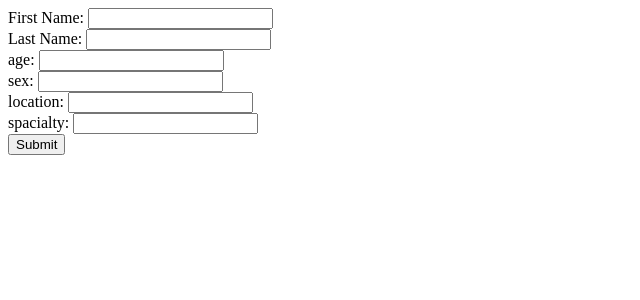
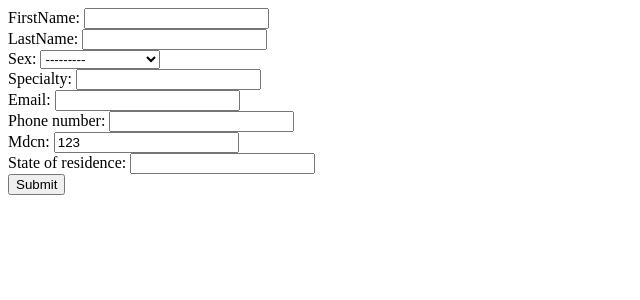
Before and after one commit to kandan200/ahead-ahead, a Django app: page /sign-up/ in a window 1280 px wide. Shown: the top 300 px of the page, without its empty margins (0-640 px from the left). Run offline with Django 4.2, Linux system fonts and the light colour scheme.

Commit message:
I've made some progress with my model, views and forms. In this commit I've sorted out the model and forms  for user-profile, Ive also sorted out the views around the signup form manipulation including views for handling validated form data. Aluta continua

```diff
--- a/docProject/docApp/forms.py
+++ b/docProject/docApp/forms.py
@@ -1,9 +1,10 @@
 from django import forms
+from django.forms import ModelForm
+from docApp.models import UserProfile
+from django.forms.widgets import NumberInput
 
-class SignUpForm(forms.Form):
-    firstName = forms.CharField(label='First Name', max_length=100)
-    lastName = forms.CharField(label='Last Name', max_length=100)
-    age = forms.IntegerField(label='age')
-    sex = forms.CharField(label='sex', max_length=50)
-    location = forms.CharField(label='location', max_length=100)
-    specialty = forms.CharField(label='spacialty', max_length=100)
+
+class SignUpForm(ModelForm):
+    class Meta:
+        model = UserProfile
+        fields = '__all__'
--- a/docProject/docApp/models.py
+++ b/docProject/docApp/models.py
@@ -1,19 +1,28 @@
 from django.db import models
-from django.utils import timezone
 # Create your models here.
 
-class SignUp(models.Model):
+
+gender = (
+    ('M', 'Male'),
+    ('F', 'Female'),
+    ('P', 'Prefer not to say')
+)
+class UserProfile(models.Model):
     firstName = models.CharField(max_length=100)
     lastName = models.CharField(max_length=100)
-    date_of_birth = models.DateTimeField(default=timezone.now, null=True)
-    sex = models.CharField(max_length=50)
+    # date_of_birth = models.DateTimeField(null=True)
+    sex = models.CharField(choices=gender, max_length=20)
     specialty = models.CharField(max_length=100)
     email = models.EmailField()
     phone_number = models.IntegerField(null=True)
-    mdcn_folio_number = models.IntegerField(null=False)
+    mdcn = models.IntegerField(null=False, primary_key=True, default=123)
     state_of_residence = models.CharField(max_length=30, null=True)
-    year_of_graduation = models.DateTimeField(null=True)
-    certificate = models.FileField(null=True)
+    # year_of_graduation = models.DateTimeField(null=True)
+    # certificate = models.FileField(null=True)
+    # avatar = models.ImageField(null=True)
 
     def __str__(self):
-        return '%s' %('Dr ', self.firstName )
+        return f"Dr, {self.lastName}, {self.firstName}"
+
+    class Meta:
+        db_table = 'User Profile'
--- /dev/null
+++ b/docProject/docApp/templates/profile.html
@@ -0,0 +1 @@
+<h1>Hello Dr {{ user.firstName }}</h1>
--- a/docProject/docApp/templates/signUp.html
+++ b/docProject/docApp/templates/signUp.html
@@ -1,4 +1,4 @@
-<form action="/sign-up/" method="post">
+<form action="{% url 'docApp:sign-up' %}" method="post">
   {% csrf_token %} {{ form.non_field_errors }} {% for field in form %}
   <div class="fieldWrapper">
     {{ field.errors }} {{ field.label_tag }} {{ field }}
--- a/docProject/docApp/urls.py
+++ b/docProject/docApp/urls.py
@@ -1,6 +1,6 @@
 from django.urls import path
 from . import views
-from docApp.views import PathView, SignUpFormView, ProfileView
+from docApp.views import SignUpFormView, ProfileView, EditProfileView
 
 
 app_name = 'docApp'
@@ -8,7 +8,6 @@ urlpatterns = [
     path('', views.home, name='home'),
     path('sign-in/', views.signIn, name='sign-in'),
     path('sign-up/', SignUpFormView.as_view(), name='sign-up'),
-    path('<name>/<int:id>/', ProfileView.as_view(), name='user-profile'),
-    path('getuser/<name>/<id>/', PathView.as_view(), name='getuser'),
-    path('getuser/', views.qryView, name='qryview'),
+    path('<int:id>/', ProfileView.as_view(), name='user-profile'),
+    path('<int:id>/edit/', EditProfileView.as_view(), name='edit-profile'),
 ]
--- a/docProject/docApp/views.py
+++ b/docProject/docApp/views.py
@@ -1,9 +1,14 @@
 from django.shortcuts import render
 from django.http import HttpResponse, HttpResponseNotFound, Http404, HttpResponseRedirect
 from django.views import View
-from django.views.generic.edit import FormView
+from django.views.generic.edit import FormView, UpdateView
 from docApp.forms import SignUpForm
 from django.urls import reverse
+from docApp.models import UserProfile
+from django.views.generic.detail import DetailView
+from django.core.exceptions import PermissionDenied
+from django.contrib.auth.mixins import PermissionRequiredMixin
+
 
 # Create your views here.
 def home(request):
@@ -22,26 +27,34 @@ class SignUpFormView(FormView):
         form = SignUpForm()
         return render(request, 'signUp.html', {'form': form})
 
-    def form_valid(self, request):
-        name = request.POST['firstName']
-        id = request.POST['id']
-        url = reverse('user-profile')
-        return HttpResponseRedirect(url)
+    def post(self, request):
+        form  = SignUpForm(request.POST)
+        if form.is_valid():
+            form.save()
+            id = form.cleaned_data['mdcn']
+            return HttpResponseRedirect(reverse('docApp:user-profile', kwargs={'id':id}),  request)
 
 
-class ProfileView(View):
-    def post(self, request):
-        pass
+
+class ProfileView(DetailView):
+    model = UserProfile
+
+    def get(self, request, id):
+        # if request.user.is_anonymous():
+        #     raise PermissionDenied()
+        user = UserProfile.objects.get(pk=id)
+        return render(request, 'profile.html', {'user':user})
 
 
-class PathView(View):
-    def get(self, request, name, id):
-        return HttpResponse(f"<h1>Hello {name}, welcome to the platform. Your ID number is {id}</h1>")
+class EditProfileView(PermissionRequiredMixin, UpdateView):
+    model = UserProfile
+    permission_required = 'docApp.change_UserProfile'
+    permission_denied_message = '<h1>You need the update_UserProfile permision to edit this profile</h1>'
+    # template_name = 'editProfile.html'
+    fields = ['firstName', 'lastName', 'date_of_birth', 'email', 'phone_number', 'specialty', 'year_of_graduation', 'avatar', 'state_of_residence']
 
-def qryView(request):
-    name = request.GET['name']
-    id = request.GET['id']
-    return HttpResponse("Welcome to the platform {}, your user ID is {}".format(name, id))
-
-
+    def get(self, request):
+        id = request.GET['id']
+        self.object = UserProfile.objects.get_object_or_404(pk=id)
+        pass
 #look out for django generic edit views for create, edit, delete profile of doctor and also for entered data
```
Also changed, not shown: docProject/docApp/admin.py (+7 -2 lines), docProject/docApp/migrations/0005_userprofile_delete_signup.py (added), docProject/docApp/migrations/0006_alter_userprofile_sex_alter_userprofile_table.py (added), docProject/docApp/migrations/0007_remove_userprofile_avatar_and_more.py (added), docProject/docApp/migrations/0008_alter_userprofile_mdcn.py (added), docProject/docApp/templates/editProfile.html (added).
